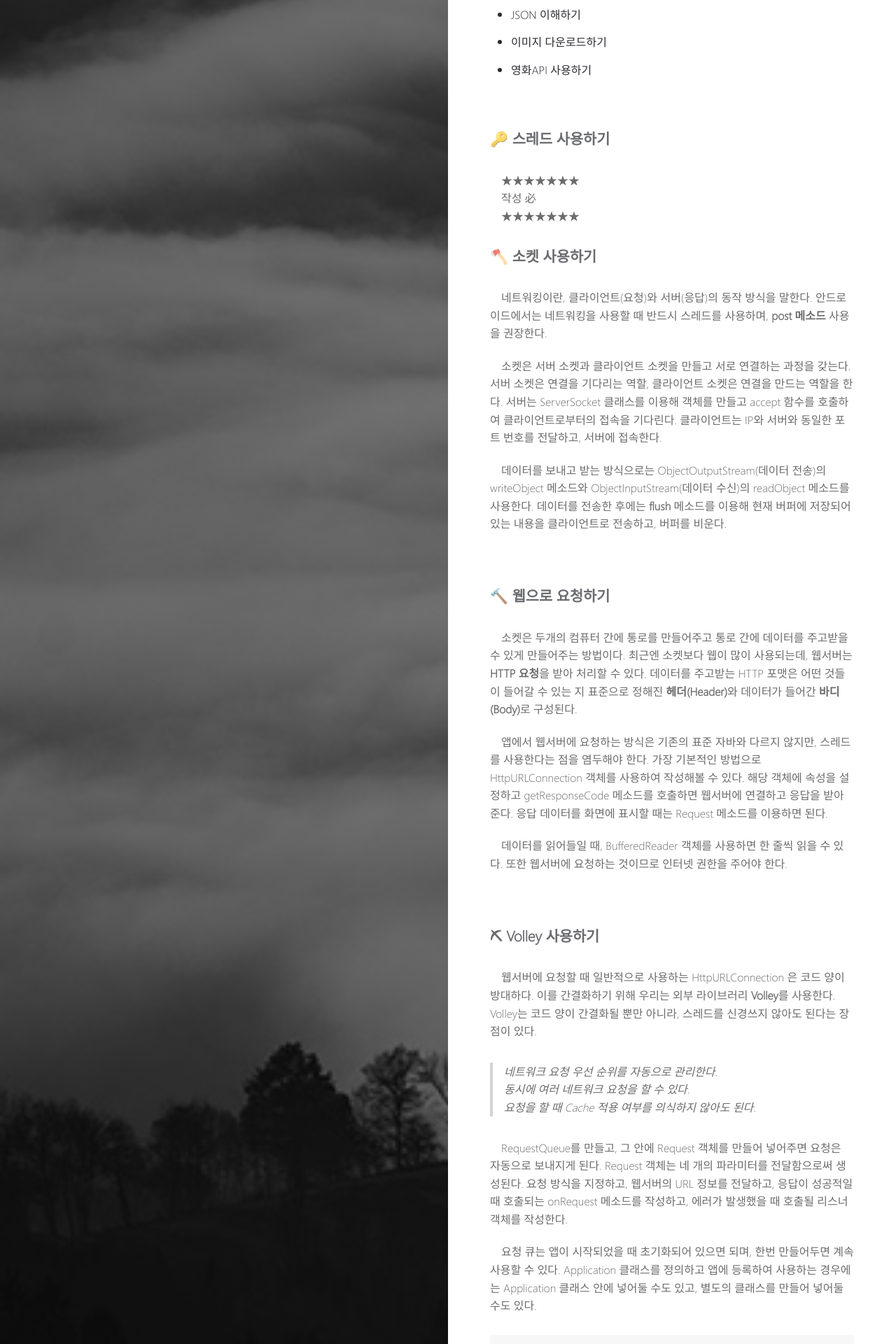
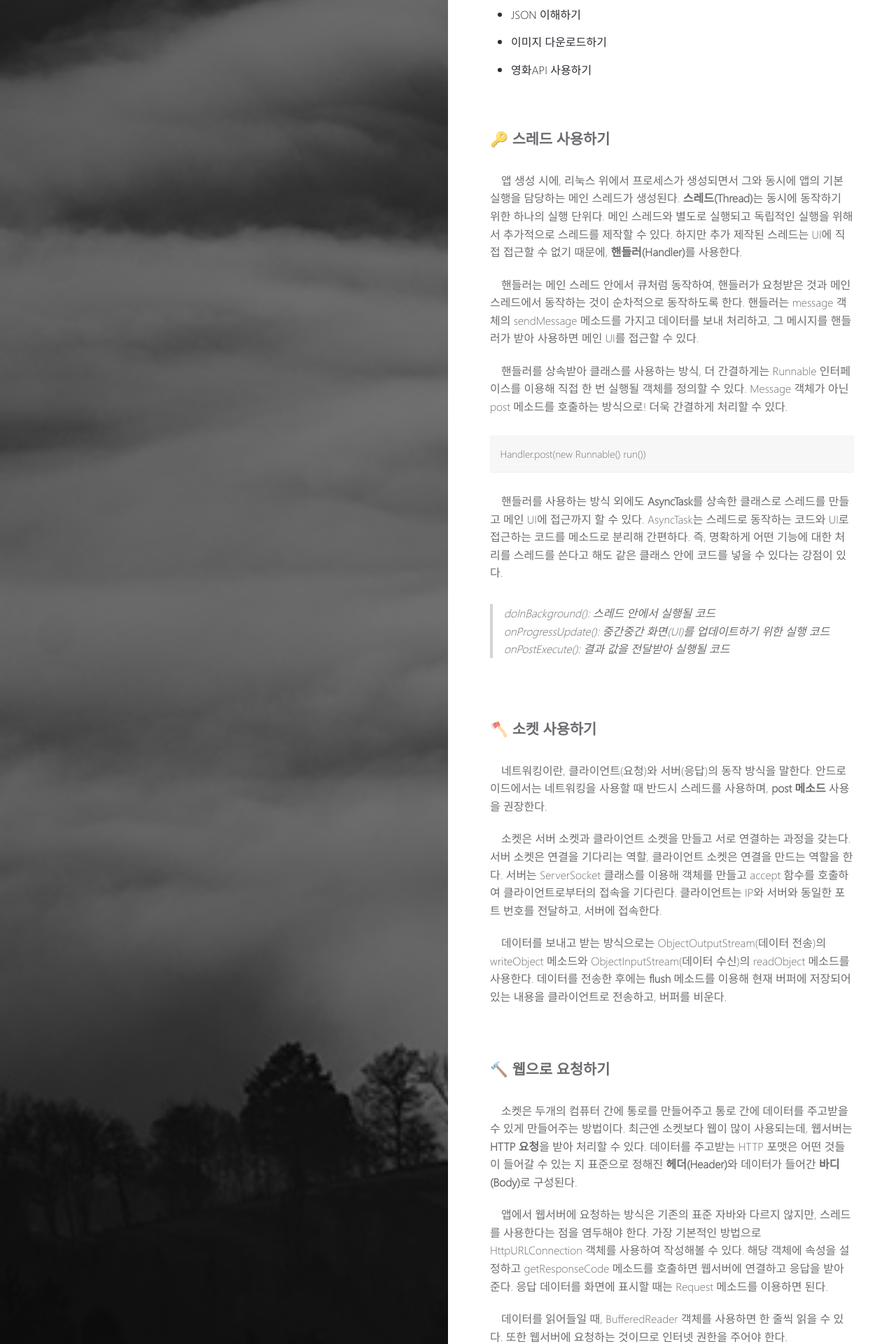
Before and after one commit to uunwon/uunwon.github.io, a Jekyll site: the page built from _posts/2021-01-06-BoostCourse-Android5.md, in a window 1280 px wide. Shown: the part 426-2346 px from the top of the page at 70% size. Built offline with Jekyll 4.4.1, drawn with Linux system fonts in a browser that asks for light colours.

Commit message:
add thread post 'boostcourse android 05'

```diff
--- a/_posts/2021-01-06-BoostCourse-Android5.md
+++ b/_posts/2021-01-06-BoostCourse-Android5.md
@@ -25,9 +25,22 @@ tag:
 
 ### 🔑 스레드 사용하기
 <br>
-　★★★★★★★ <br>
-　작성 必 <br>
-　★★★★★★★ <br>
+　앱 생성 시에, 리눅스 위에서 프로세스가 생성되면서 그와 동시에 앱의 기본 실행을 담당하는 메인 스레드가 생성된다. **스레드(Thread)**는 동시에 동작하기 위한 하나의 실행 단위다. 메인 스레드와 별도로 실행되고 독립적인 실행을 위해서 추가적으로 스레드를 제작할 수 있다. 하지만 추가 제작된 스레드는 UI에 직접 접근할 수 없기 때문에, **핸들러(Handler)**를 사용한다.
+
+　핸들러는 메인 스레드 안에서 큐처럼 동작하여, 핸들러가 요청받은 것과 메인 스레드에서 동작하는 것이 순차적으로 동작하도록 한다. 핸들러는 message 객체의 sendMessage 메소드를 가지고 데이터를 보내 처리하고, 그 메시지를 핸들러가 받아 사용하면 메인 UI를 접근할 수 있다.
+
+　핸들러를 상속받아 클래스를 사용하는 방식, 더 간결하게는 Runnable 인터페이스를 이용해 직접 한 번 실행될 객체를 정의할 수 있다. Message 객체가 아닌 post 메소드를 호출하는 방식으로! 더욱 간결하게 처리할 수 있다.
+
+<p>
+Handler.post(new Runnable() run())
+</p>
+{: .notice}
+
+　핸들러를 사용하는 방식 외에도 **AsyncTask**를 상속한 클래스로 스레드를 만들고 메인 UI에 접근까지 할 수 있다. AsyncTask는 스레드로 동작하는 코드와 UI로 접근하는 코드를 메소드로 분리해 간편하다. 즉, 명확하게 어떤 기능에 대한 처리를 스레드를 쓴다고 해도 같은 클래스 안에 코드를 넣을 수 있다는 강점이 있다.
+
+ > doInBackground(): 스레드 안에서 실행될 코드 <br> onProgressUpdate(): 중간중간 화면(UI)를 업데이트하기 위한 실행 코드 <br> onPostExecute(): 결과 값을 전달받아 실행될 코드
+
+<br>
 
 ### 🪓 소켓 사용하기
 <br>
```
Also changed, not shown: 1 other file.
